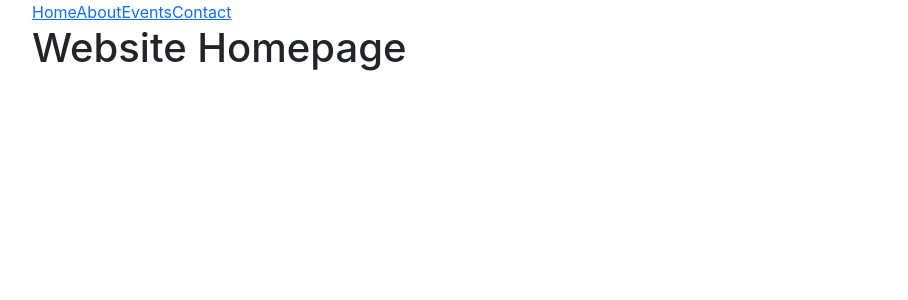
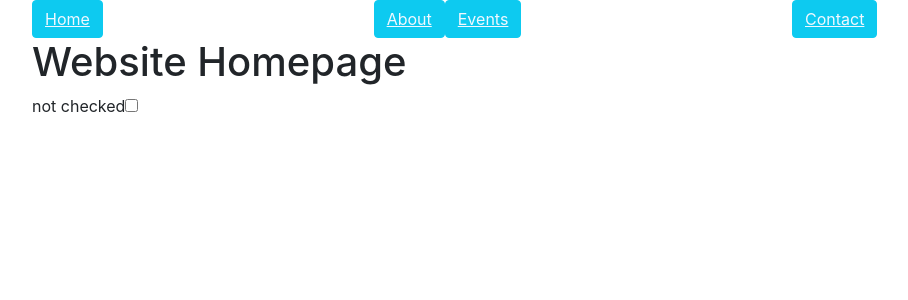
Before and after one commit to cgremaud/react-essentials, a React (Create React App) app: page / in a window 1280 px wide. Shown: the top 300 px of the page, without its empty margins (50-958 px from the left). Built offline with nearby package versions, Linux system fonts and the light colour scheme.

Commit message:
Have a basic wireframe for a Nav Bar

```diff
--- a/public/index.html
+++ b/public/index.html
@@ -4,6 +4,7 @@
     <meta charset="utf-8" />
     <link rel="icon" href="%PUBLIC_URL%/favicon.ico" />
     <link rel="stylesheet" href="https://cdn.jsdelivr.net/npm/bootstrap@5.0.2/dist/css/bootstrap.min.css" integrity="sha384-EVSTQN3/azprG1Anm3QDgpJLIm9Nao0Yz1ztcQTwFspd3yD65VohhpuuCOmLASjC" crossorigin="anonymous">
+    <link rel="stylesheet" href="https://cdn.jsdelivr.net/npm/bootstrap-icons@1.5.0/font/bootstrap-icons.css" integrity="sha384-tKLJeE1ALTUwtXlaGjJYM3sejfssWdAaWR2s97axw4xkiAdMzQjtOjgcyw0Y50KU" crossorigin="anonymous">
     <meta name="viewport" content="width=device-width, initial-scale=1" />
     <meta name="theme-color" content="#000000" />
     <meta
--- a/src/App.js
+++ b/src/App.js
@@ -52,9 +52,6 @@
 
     <Route component={Whoops404}></Route>
 
-    {/* <Route path="*"  >
-      <Whoops404 />
-    </Route> */}
     </Switch>
   </div>)
 
--- a/src/index.css
+++ b/src/index.css
@@ -11,3 +11,7 @@
   font-family: source-code-pro, Menlo, Monaco, Consolas, 'Courier New',
     monospace;
 }
+
+a {
+  color: aliceblue;
+}
--- a/src/index.js
+++ b/src/index.js
@@ -4,13 +4,19 @@
 import App from './App';
 import {BrowserRouter as Router} from "react-router-dom";
 import {Nav} from "./pages"
+import { Checkbox } from './Checkbox';
 
 
 ReactDOM.render(
   <Router>
-  <div className="container">
-    <Nav />
+  <div className="container" >
+      <div className="row">
+      <div classname="col-12" align="center">
+        <Nav />
+      </div>
+    </div>
     <App />
+    <Checkbox></Checkbox>
   </div>
   </Router>,
   document.getElementById('root')
--- a/src/pages.js
+++ b/src/pages.js
@@ -45,10 +45,12 @@
 export function Nav() {
     return (
     <nav>
-        <Link to="/">Home</Link>
-        <Link to="/about">About</Link>
-        <Link to="/events">Events</Link>
-        <Link to="/contact">Contact</Link>
+    <span className="row">
+        <span className="col-1" align="left"><button className="btn btn-info "><Link to="/">Home</Link></button> </span>
+        <span className="col-7" align="center" width="50px"><button className="btn btn-info"><Link to="/about">About</Link> </button>
+        <button className="btn btn-info"><Link to="/events">Events</Link></button> </span>
+        <span className="col-1" align="right"><button className="btn btn-info"><Link to="/contact">Contact</Link></button> </span>
+    </span>
     </nav>
     )
 }
```
